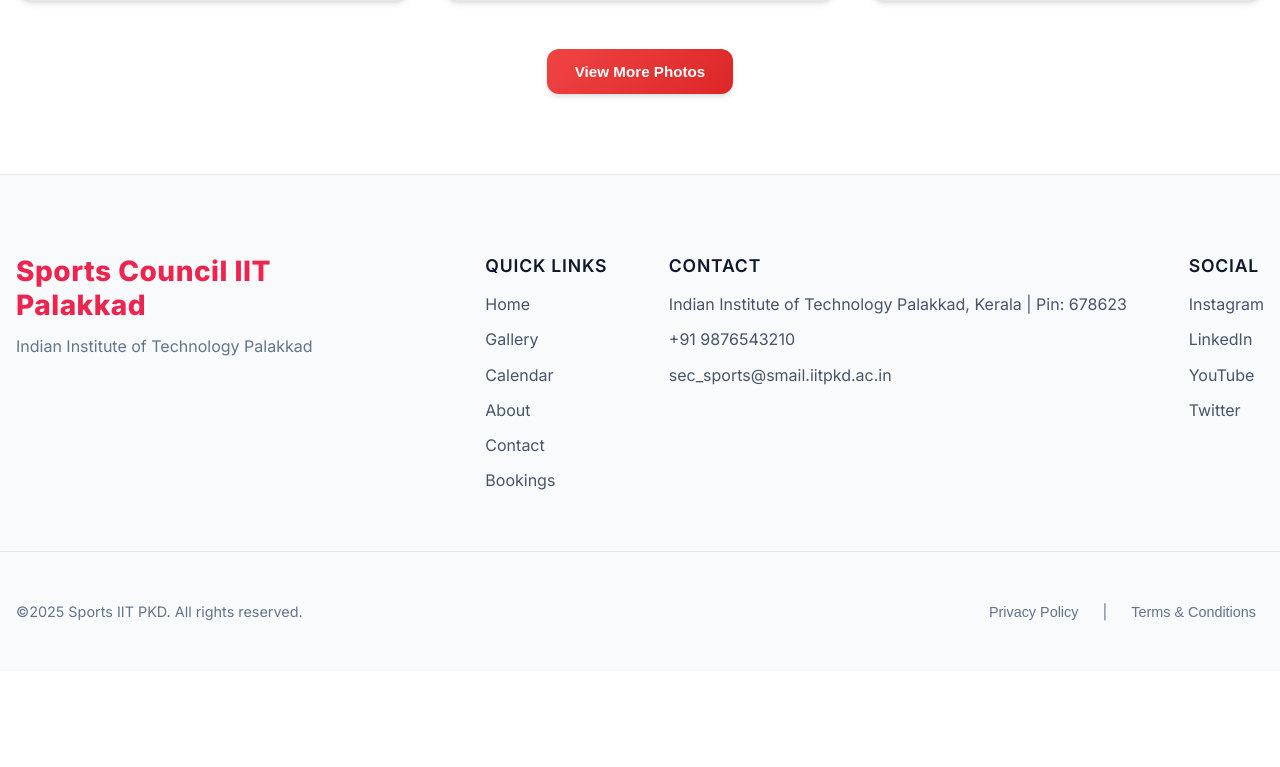
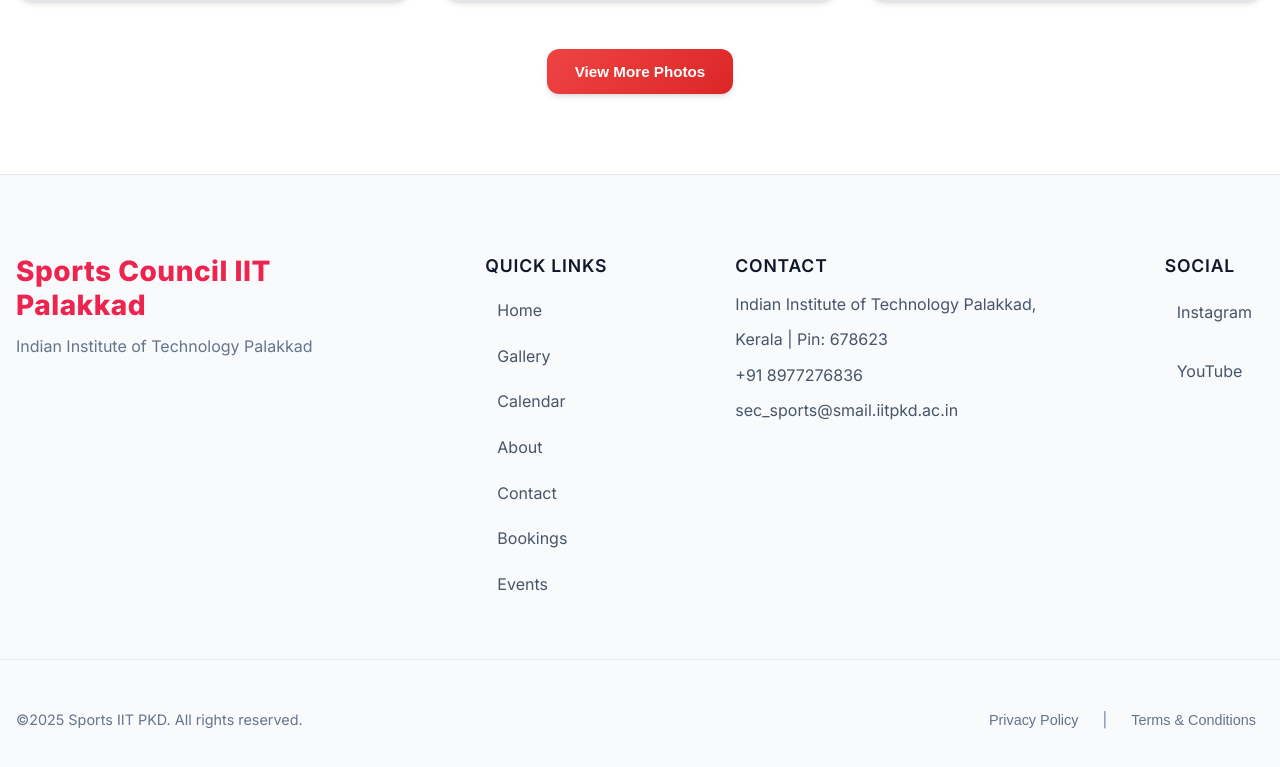
Before and after one commit to AdarshReddy2106/Sports_IITPkd, a React (Vite) app: page / in a window 1280 px wide. Shown: the part 3430-4197 px from the top of the page. Before the commit the page ends 4101 px from the top, so only its background shows below. Built offline with nearby package versions, Linux system fonts and the light colour scheme; no server answers; the database is empty.

Commit message:
modifite footer

```diff
--- a/src/components/Footer.css
+++ b/src/components/Footer.css
@@ -69,7 +69,6 @@
   font-size: 1rem;
 }
 
-/* === Link & Button Styling === */
 .footer-links a,
 .footer-links button {
   color: var(--text-secondary);
@@ -79,33 +78,97 @@
   text-decoration: none;
   font-family: inherit;
   font-size: inherit;
-  padding: 0;
+  padding: 8px 12px;
   margin: 0;
-  transition: color 0.2s ease-in-out, padding-left 0.2s ease-in-out;
+  border-radius: 6px;
+  position: relative;
+  overflow: hidden;
+  transition: all 0.3s cubic-bezier(0.4, 0, 0.2, 1);
+  display: inline-block;
+}
+
+/* Subtle background glow effect */
+.footer-links a::before,
+.footer-links button::before {
+  content: '';
+  position: absolute;
+  top: 0;
+  left: -100%;
+  width: 100%;
+  height: 100%;
+  background: linear-gradient(90deg,
+    transparent,
+    rgba(var(--accent-primary-rgb, 59, 130, 246), 0.1),
+    transparent
+  );
+  transition: left 0.5s ease-in-out;
+  z-index: -1;
+}
+
+/* Removed arrow indicator */
+
+/* Hover states */
+.footer-links a:hover,
+.footer-links button:hover {
+  color: var(--accent-primary);
+  background: rgba(var(--accent-primary-rgb, 59, 130, 246), 0.08);
+  transform: translateY(-1px);
+  box-shadow: 0 4px 12px rgba(var(--accent-primary-rgb, 59, 130, 246), 0.15);
+}
+
+/* Shimmer effect on hover */
+.footer-links a:hover::before,
+.footer-links button:hover::before {
+  left: 100%;
+}
+
+/* Focus states for accessibility */
+.footer-links a:focus,
+.footer-links button:focus {
+  outline: 2px solid var(--accent-primary);
+  outline-offset: 2px;
+}
+
+/* Active/pressed state */
+.footer-links a:active,
+.footer-links button:active {
+  transform: translateY(0);
+  box-shadow: 0 2px 6px rgba(var(--accent-primary-rgb, 59, 130, 246), 0.2);
+}
+
+/* Alternative hover effect variant */
+.footer-links.variant-underline a,
+.footer-links.variant-underline button {
+  padding: 4px 0;
+  border-radius: 0;
+  background: none !important;
+  box-shadow: none !important;
+  transform: none !important;
   position: relative;
 }
 
-.footer-links a:hover,
-.footer-links button:hover {
-  color: var(--accent-primary);
-  padding-left: 8px;
+.footer-links.variant-underline a::before,
+.footer-links.variant-underline button::before {
+  content: '';
+  position: absolute;
+  bottom: 0;
+  left: 0;
+  width: 0;
+  height: 2px;
+  background: linear-gradient(90deg, var(--accent-primary), var(--accent-secondary, var(--accent-primary)));
+  transition: width 0.3s ease-in-out;
 }
 
-.footer-links a::before,
-.footer-links button::before {
-  content: '→';
-  position: absolute;
-  left: -5px;
-  top: 1px;
-  opacity: 0;
-  transition: opacity 0.2s ease-in-out, left 0.2s ease-in-out;
-  color: var(--accent-primary);
+.footer-links.variant-underline a:hover::before,
+.footer-links.variant-underline button:hover::before {
+  width: 100%;
 }
 
-.footer-links a:hover::before,
-.footer-links button:hover::before {
-  opacity: 1;
-  left: -2px;
+.footer-links.variant-underline a:hover,
+.footer-links.variant-underline button:hover {
+  background: none !important;
+  transform: none !important;
+  box-shadow: none !important;
 }
 
 
--- a/src/components/Footer.jsx
+++ b/src/components/Footer.jsx
@@ -27,14 +27,16 @@
               <li><button onClick={() => navTo("about")}>About</button></li>
               <li><button onClick={() => navTo("contact")}>Contact</button></li>
               <li><button onClick={() => navTo("bookings")}>Bookings</button></li>
+              <li><button onClick={() => navTo("events")}>Events</button></li>
             </ul>
           </div>
 
           <div className="footer-links">
             <h4>Contact</h4>
             <ul>
-              <li>Indian Institute of Technology Palakkad, Kerala | Pin: 678623</li>
-              <li>+91 9876543210</li>
+              <li>Indian Institute of Technology Palakkad,</li>
+              <li>Kerala | Pin: 678623</li>
+              <li>+91 8977276836</li>
               <li>sec_sports@smail.iitpkd.ac.in</li>
             </ul>
           </div>
@@ -42,10 +44,8 @@
           <div className="footer-links">
             <h4>Social</h4>
             <ul>
-              <li><a href="https://instagram.com" target="_blank" rel="noopener noreferrer">Instagram</a></li>
-              <li><a href="https://linkedin.com" target="_blank" rel="noopener noreferrer">LinkedIn</a></li>
-              <li><a href="https://youtube.com" target="_blank" rel="noopener noreferrer">YouTube</a></li>
-              <li><a href="https://twitter.com" target="_blank" rel="noopener noreferrer">Twitter</a></li>
+              <li><a href="https://www.instagram.com/sports_iit_pkd/" target="_blank" rel="noopener noreferrer">Instagram</a></li>
+              <li><a href="https://www.youtube.com/@SportsIITPKD" target="_blank" rel="noopener noreferrer">YouTube</a></li>
             </ul>
           </div>
         </div>
--- a/src/pages/Home.jsx
+++ b/src/pages/Home.jsx
@@ -407,7 +407,8 @@
                     <div className="event-actions">
                       <a
                         href={event.eventLink}
-                        target="_blank"                        rel="noopener noreferrer"
+                        target="_blank"
+                        rel="noopener noreferrer"
                         className="event-action-btn"
                       >
                         <ExternalLink size={16} />
```
